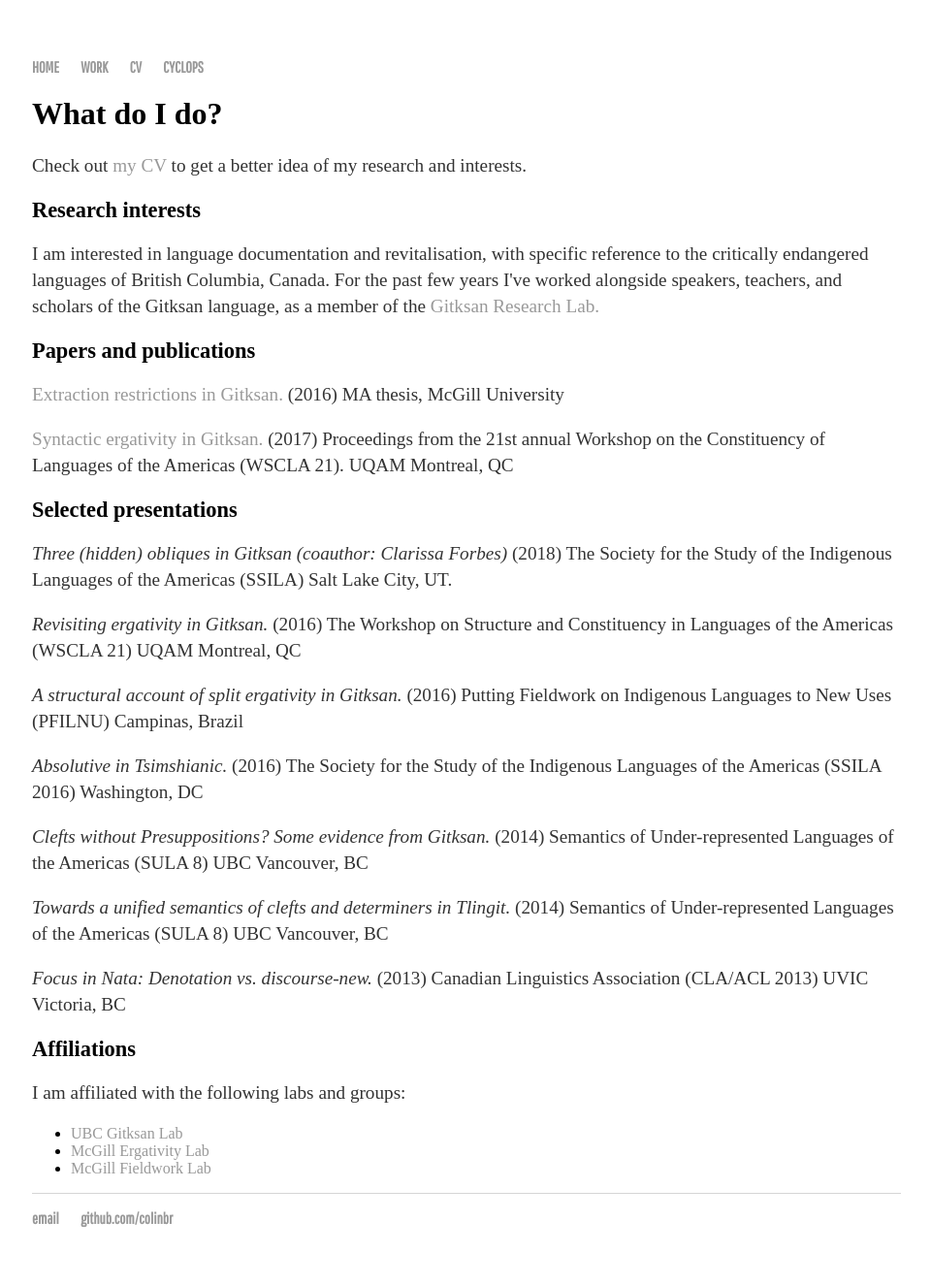
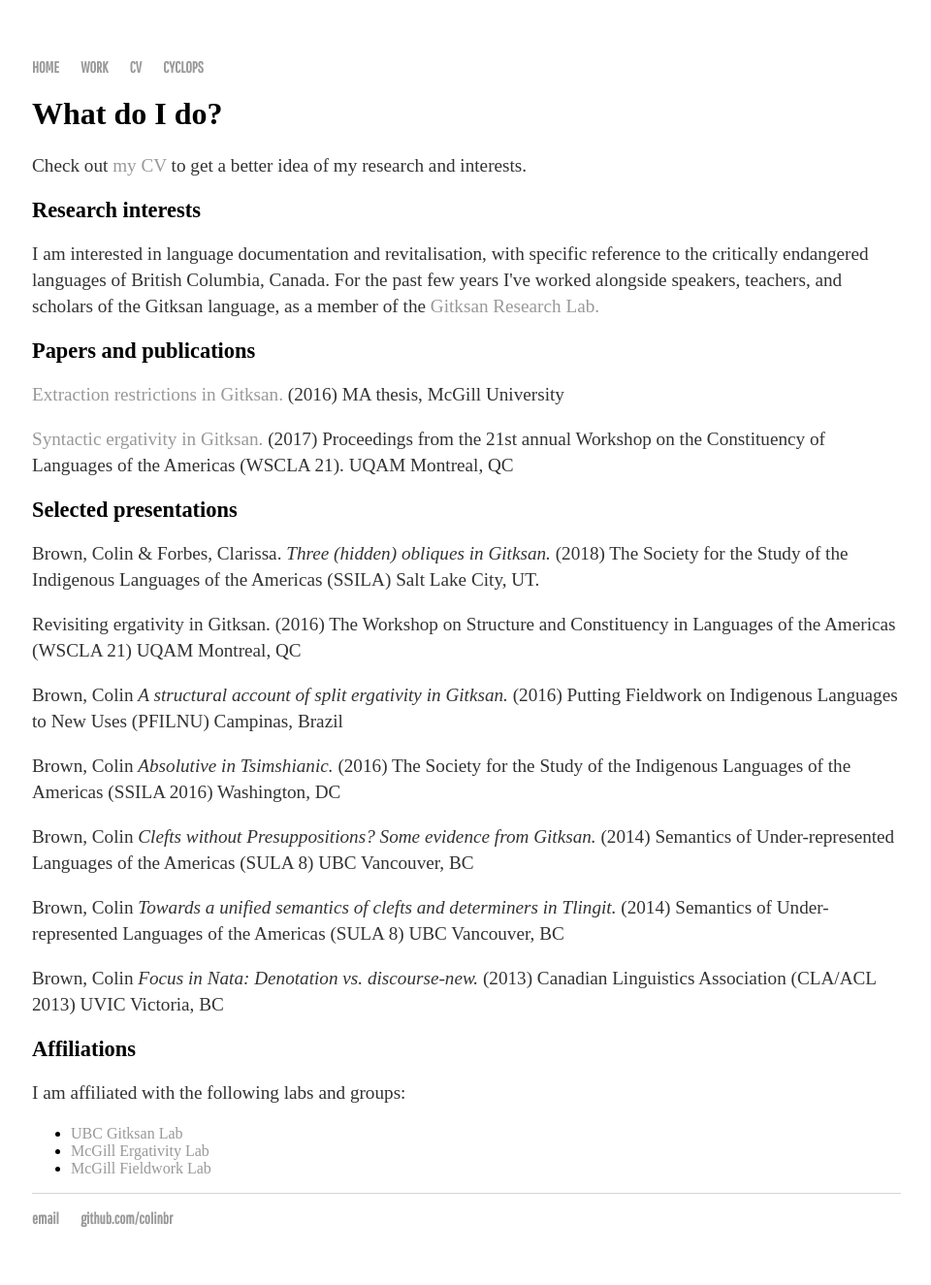
Before and after one commit to colinbr/OLD-colinbr.github.io, a Jekyll site: the page built from research/index.html, in a window 1280 px wide. Shown: the whole page at 97% size, without its empty margins (159-1119 px from the left). Built offline with Jekyll 4.4.1, drawn with Linux system fonts in a browser that asks for light colours; some web fonts are replaced.

Commit message:
Update index.html

```diff
--- a/research/index.html
+++ b/research/index.html
@@ -15,17 +15,17 @@ title: Colin Brown
 	<p><a href="https://ling.auf.net/lingbuzz/003501">Syntactic ergativity in Gitksan.</a> (2017) Proceedings from the 21st annual Workshop on the
 Constituency of Languages of the Americas (WSCLA 21). UQAM Montreal, QC</p>
 	<h2>Selected presentations</h2>
-	 <p><em>Three (hidden) obliques in Gitksan (coauthor: Clarissa Forbes) </em> (2018) The Society for the Study of the Indigenous Languages of the Americas (SSILA) Salt Lake City, UT.</p>
-	<p><em>Revisiting ergativity in Gitksan.</em> (2016) The Workshop on Structure and Constituency in
+	 <p>Brown, Colin & Forbes, Clarissa. <em>Three (hidden) obliques in Gitksan. </em> (2018) The Society for the Study of the Indigenous Languages of the Americas (SSILA) Salt Lake City, UT. </p>
+	<p><Brown, Colin  em>Revisiting ergativity in Gitksan.</em> (2016) The Workshop on Structure and Constituency in
 Languages of the Americas (WSCLA 21) UQAM Montreal, QC</p>
-	<p><em>A structural account of split ergativity in Gitksan.</em> (2016) Putting Fieldwork on Indigenous Languages to New Uses (PFILNU) Campinas, Brazil</p>
-	<p><em>Absolutive in Tsimshianic.</em> (2016) The Society for the Study of the Indigenous Languages
+	<p>Brown, Colin <em>A structural account of split ergativity in Gitksan.</em> (2016) Putting Fieldwork on Indigenous Languages to New Uses (PFILNU) Campinas, Brazil</p>
+	<p>Brown, Colin <em>Absolutive in Tsimshianic.</em> (2016) The Society for the Study of the Indigenous Languages
 of the Americas (SSILA 2016) Washington, DC</p>
-	<p><em>Clefts without Presuppositions? Some evidence from Gitksan.</em> (2014) Semantics of
+	<p>Brown, Colin <em>Clefts without Presuppositions? Some evidence from Gitksan.</em> (2014) Semantics of
 Under-represented Languages of the Americas (SULA 8) UBC Vancouver, BC</p>
-	<p><em>Towards a unified semantics of clefts and determiners in Tlingit.</em> (2014) Semantics of
+	<p>Brown, Colin <em>Towards a unified semantics of clefts and determiners in Tlingit.</em> (2014) Semantics of
 Under-represented Languages of the Americas (SULA 8) UBC Vancouver, BC</p>
-	<p><em>Focus in Nata: Denotation vs. discourse-new. </em> (2013) Canadian Linguistics Association (CLA/ACL 2013) UVIC Victoria, BC</p>
+	<p>Brown, Colin <em>Focus in Nata: Denotation vs. discourse-new. </em> (2013) Canadian Linguistics Association (CLA/ACL 2013) UVIC Victoria, BC</p>
 	<h2>Affiliations</h2>
 	<p>I am affiliated with the following labs and groups:</p>
 	<UL>
```
